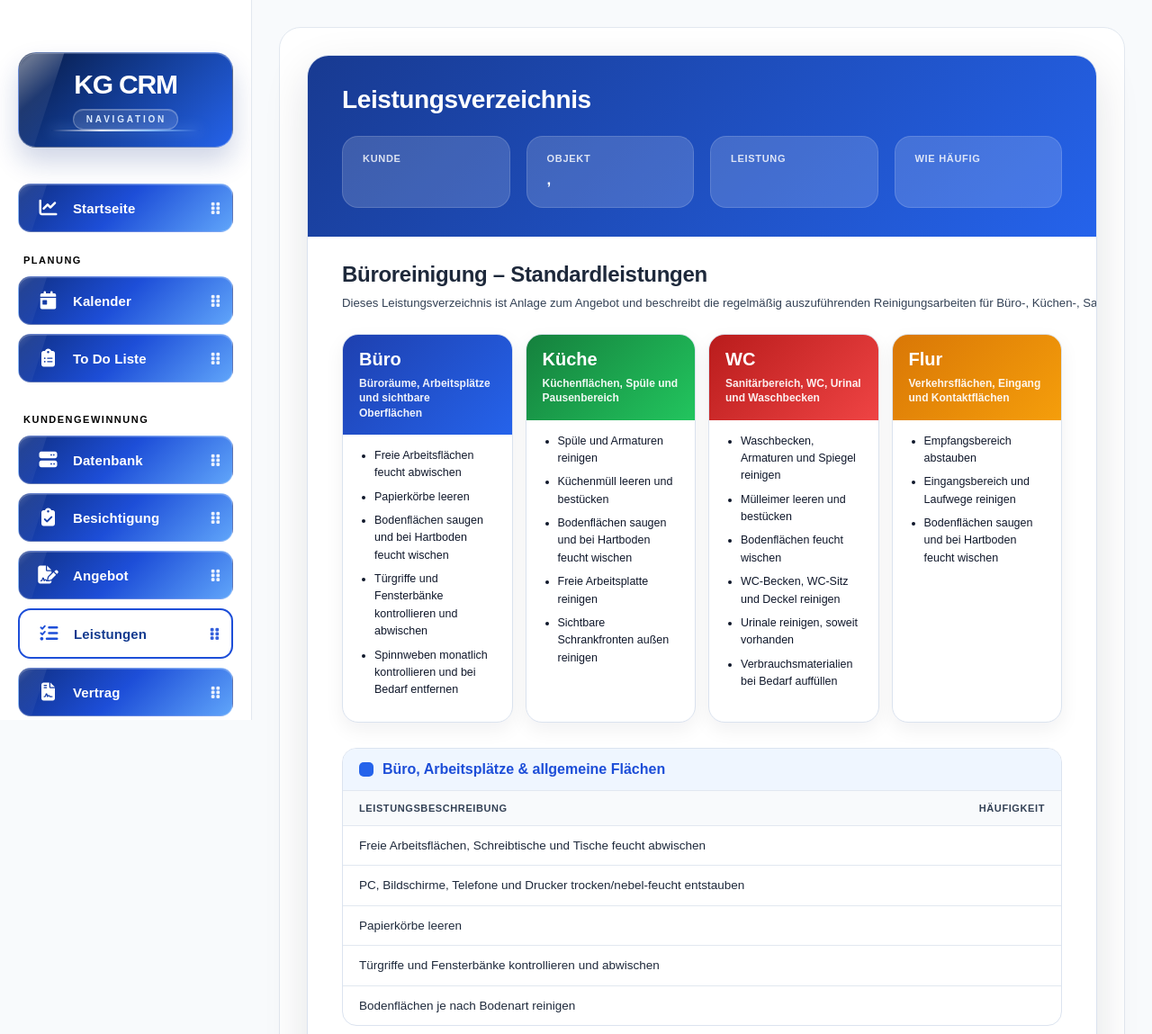
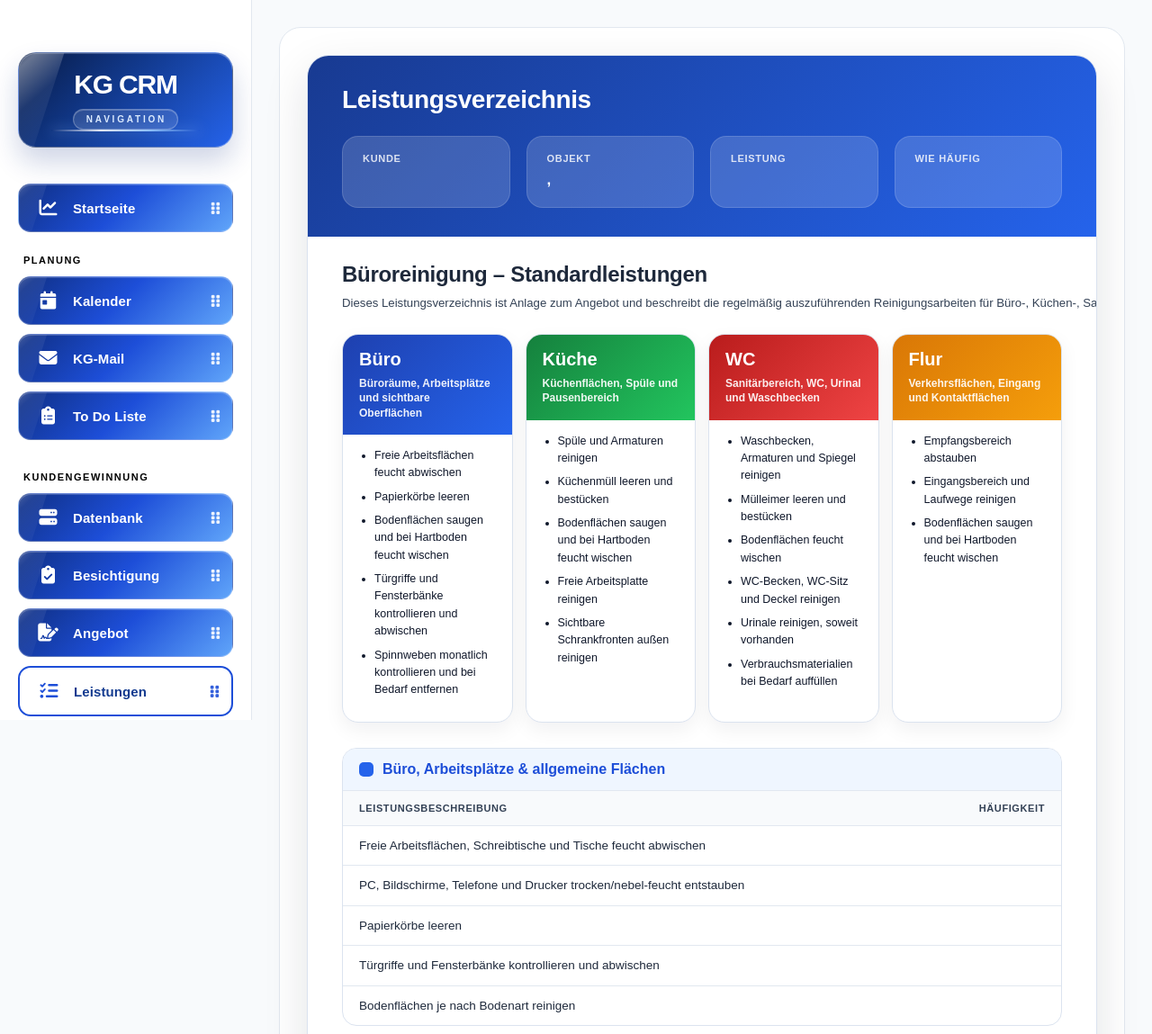
Before and after one commit to kg-portal/kg-portal, a Flask app: page /leistungsverzeichnis in a window 1280 px wide. Shown: the top 1149 px of the page at 90% size. Run offline with Flask 3, Linux system fonts and the light colour scheme; the visitor is signed in with stand-in values (Sample User, id 1).

Commit message:
Update base.html

```diff
--- a/templates/base.html
+++ b/templates/base.html
@@ -437,8 +437,13 @@
 
             <div class="portal-nav-group-title" id="planungTitle">Planung</div>
 
-            <a class="portal-nav-item {% if request.path == '/kalender' %}active{% endif %}" href="/kalender" data-nav-key="kalender">
+                        <a class="portal-nav-item {% if request.path == '/kalender' %}active{% endif %}" href="/kalender" data-nav-key="kalender">
                 <span class="portal-nav-content"><i class="fa-solid fa-calendar-day icon-orange"></i> Kalender</span>
+                <i class="fa-solid fa-grip-vertical portal-drag-handle"></i>
+            </a>
+
+            <a class="portal-nav-item {% if request.path.startswith('/gmail') %}active{% endif %}" href="/gmail" data-nav-key="gmail">
+                <span class="portal-nav-content"><i class="fa-solid fa-envelope icon-blue"></i> KG-Mail</span>
                 <i class="fa-solid fa-grip-vertical portal-drag-handle"></i>
             </a>
 
@@ -533,9 +538,10 @@ document.addEventListener('DOMContentLoaded', function () {
     const storageKey = 'kgPortalNavOrder';
     localStorage.removeItem(storageKey);
 
-    const fixedOrder = [
+        const fixedOrder = [
         'startseite',
         'kalender',
+        'gmail',
         'todo',
         'datenbank',
         'besichtigung',
```
